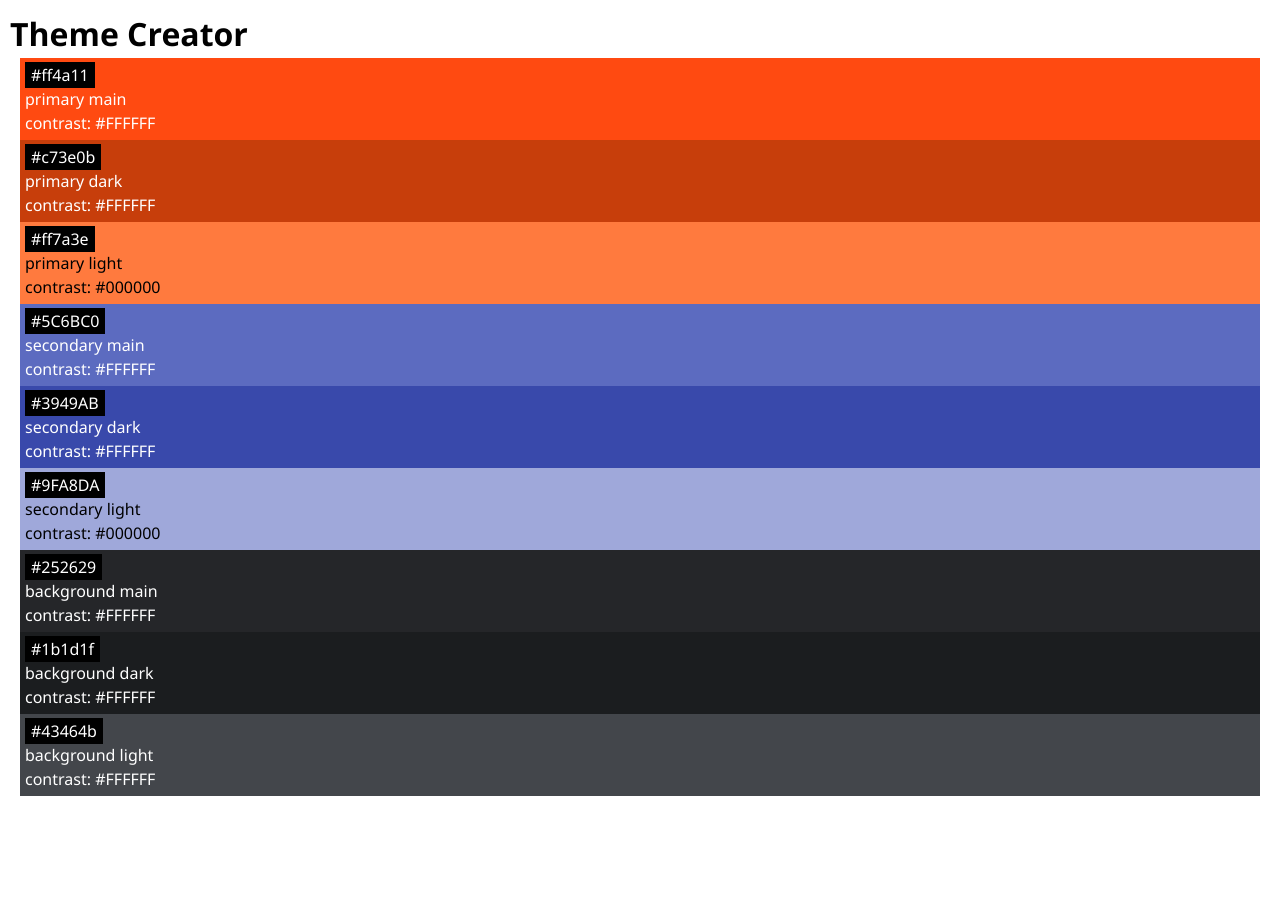
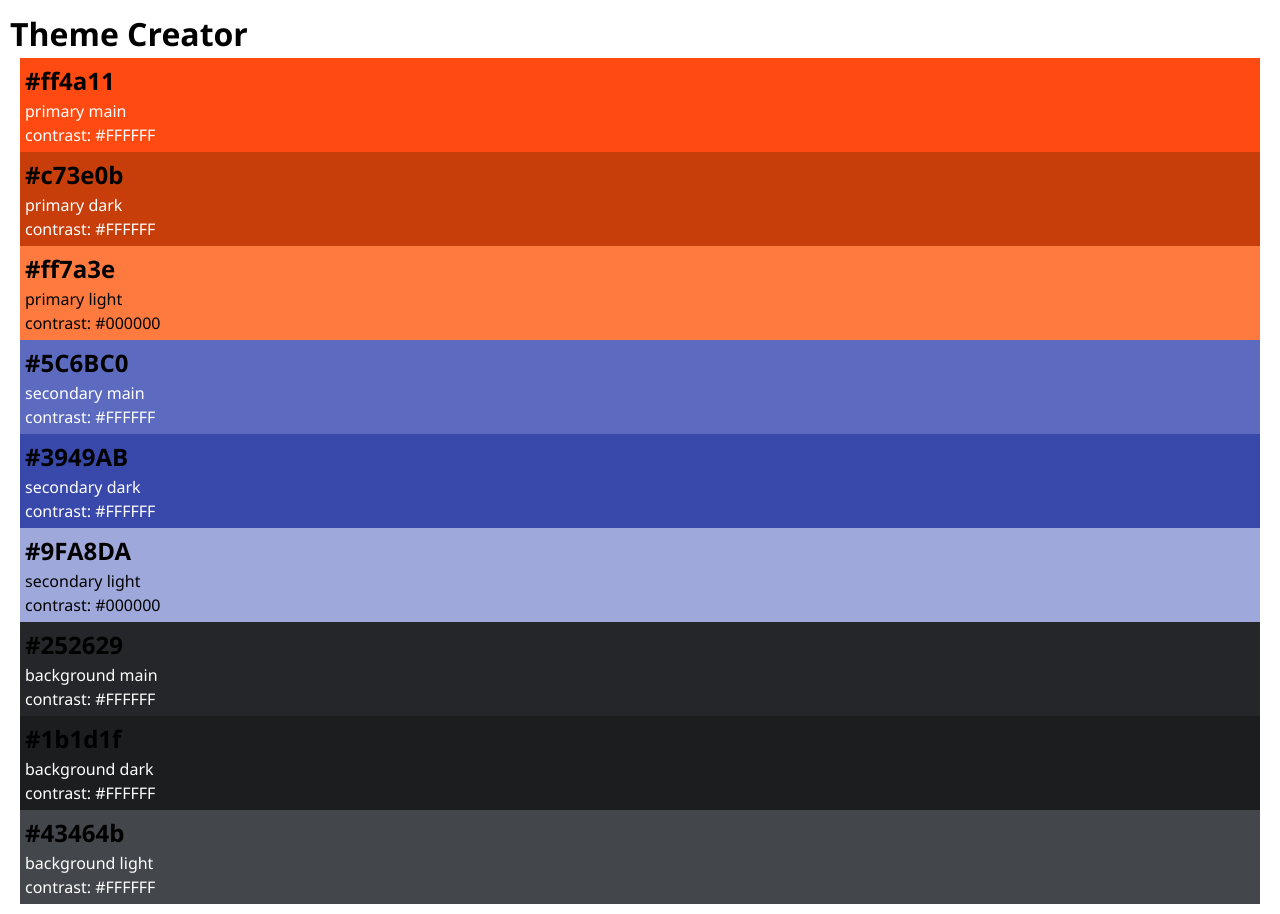
Before and after one commit to oliviabelu/recap-project-4, a React (Vite) app: page / in a window 1280 px wide. Before the commit the page ends 806 px from the top, so only its background shows below. Built offline with nearby package versions, Linux system fonts and the light colour scheme.

Commit message:
changed p to h2

```diff
--- a/src/Components/Color/Color.jsx
+++ b/src/Components/Color/Color.jsx
@@ -4,7 +4,7 @@ export default function Color({ hex, role, contrastText }) {
   console.log(hex);
   return (
     <article className="color-card" style={{ backgroundColor: hex }}>
-      <p className="color-card-headline">{hex}</p>
+      <h2 className="color-card__headline">{hex}</h2>
       <p style={{ color: contrastText }}>{role}</p>
       <p style={{ color: contrastText }}>contrast: {contrastText}</p>
     </article>
```
